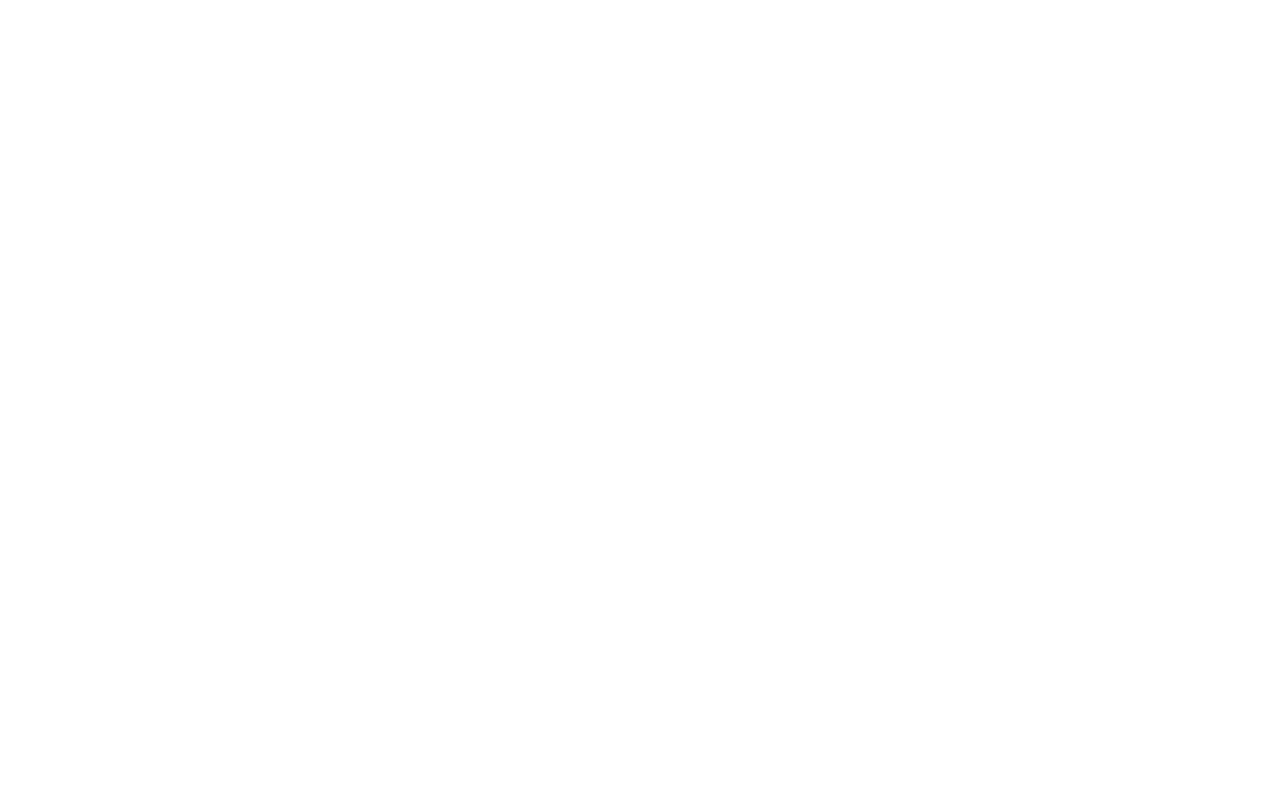
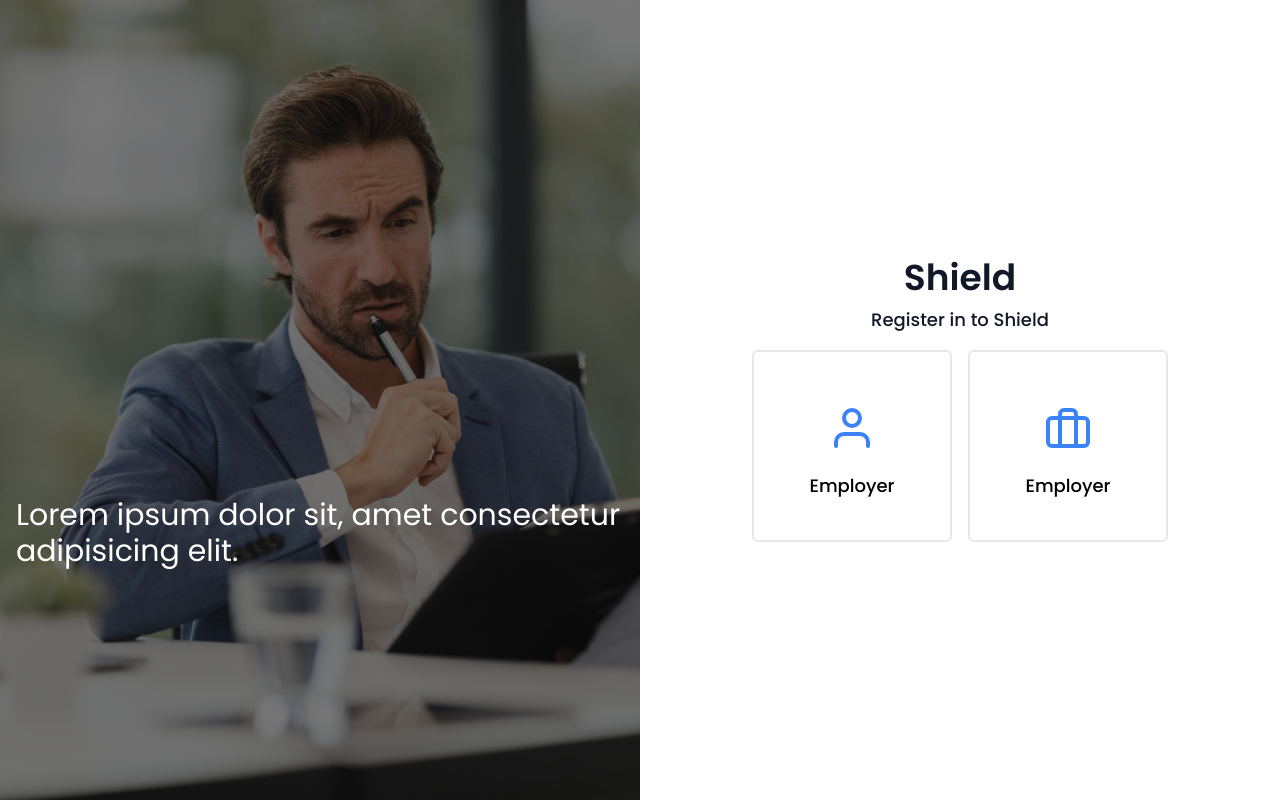
Before and after one commit to MedjadjiAbdelkadir/shield-job-application, a React (Vite) app: page /register in a window 1280 px wide. Before the commit this address had no page. Built offline with nearby package versions, Linux system fonts and the light colour scheme.

Commit message:
build reagister page

```diff
--- a/package.json
+++ b/package.json
@@ -12,6 +12,7 @@
     "react": "^18.2.0",
     "react-dom": "^18.2.0",
     "react-helmet-async": "^1.3.0",
+    "react-icons": "^4.4.0",
     "react-router-dom": "^6.3.0",
     "tailwindcss-classnames": "^3.0.6"
   },
--- a/src/assets/images/_index.js
+++ b/src/assets/images/_index.js
@@ -1 +1,2 @@
 export { default as headerImage } from './header.jpg'
+export { default as employerImage } from './employer.jpg'
--- a/src/pages/_index.js
+++ b/src/pages/_index.js
@@ -1,2 +1,3 @@
 export { default as Home } from './home/page'
 export { default as Login } from './login/page'
+export { default as Register } from './register/page'
--- a/src/pages/login/page.jsx
+++ b/src/pages/login/page.jsx
@@ -7,7 +7,7 @@
   return (
     <>
       <Head>
-        <title>Home | Shield</title>
+        <title>Login | Shield</title>
       </Head>
       <main>
         <LoginForm />
--- /dev/null
+++ b/src/pages/register/blocks/_index.js
@@ -0,0 +1 @@
+export { default as RegisterIntro } from './register-intro'
--- /dev/null
+++ b/src/pages/register/blocks/register-intro.jsx
@@ -0,0 +1,43 @@
+import React from 'react'
+
+import { Link } from 'react-router-dom'
+import { FiUser, FiBriefcase } from 'react-icons/fi'
+
+import { employerImage } from '@assets/images/_index'
+
+export default function RegisterIntro () {
+  return (
+    <section className="h-screen font-poppins">
+      <div className="flex flex-row justify-center items-center">
+        <div className="hidden lg:block lg:w-1/2 h-screen bg-cover bg-center relative" style={{ backgroundImage: `url(${employerImage})` }}>
+          <div className="bg-black bg-opacity-50 absolute top-0 left-0 w-full h-full"></div>
+          <div className="absolute top-2/3 transform -translate-y-1/2 left-0">
+            <p className="text-white text-3xl relative px-4">Lorem ipsum dolor sit, amet consectetur adipisicing elit.</p>
+          </div>
+        </div>
+        <div className="w-full lg:w-1/2 h-screen p-6 flex flex-col items-center justify-center">
+            <Link to="/" className="text-center block text-gray-900 font-semibold text-3xl md:text-3xl lg:text-4xl mb-2">Shield</Link>
+            <p className="text-gray-900 text-base lg:text-lg font-medium">Register in to Shield</p>
+            <div className="flex w-full px-4 md:px-10 lg:px-20 mt-4">
+              <Link to="/employer" className="w-1/2 px-2 group">
+                <div className="h-48 bg-white items-center flex flex-col justify-center rounded-md  group-hover:bg-blue-50 border-gray-200 group-hover:border-blue-500 border-solid border-2 duration-200 ease-linear">
+                  <div className="group-hover:bg-blue-500 p-3 rounded-md duration-200 ease-linear">
+                    <FiUser className="text-3xl md:text-4xl lg:text-5xl stroke-blue-500 group-hover:stroke-white duration-200 ease-linear"/>
+                  </div>
+                  <p className="group-hover:text-blue-600 duration-200 ease-linear font-medium text-base lg:text-lg mt-2">Employer</p>
+                </div>
+              </Link>
+              <Link to="/employer" className="w-1/2 px-2 group">
+                <div className="h-48 bg-white items-center flex flex-col justify-center rounded-md  group-hover:bg-blue-50 border-gray-200 group-hover:border-blue-500 border-solid border-2 duration-200 ease-linear">
+                  <div className="group-hover:bg-blue-500 p-3 rounded-md duration-200 ease-linear">
+                    <FiBriefcase className="text-3xl md:text-4xl lg:text-5xl stroke-blue-500 group-hover:stroke-white duration-200 ease-linear"/>
+                  </div>
+                  <p className="group-hover:text-blue-600 duration-200 ease-linear font-medium text-base lg:text-lg mt-2">Employer</p>
+                </div>
+              </Link>
+            </div>
+        </div>
+      </div>
+    </section>
+  )
+}
--- /dev/null
+++ b/src/pages/register/page.jsx
@@ -0,0 +1,17 @@
+import React from 'react'
+
+import Head from '@components/head'
+import { RegisterIntro } from './blocks/_index'
+
+export default function Register () {
+  return (
+    <>
+      <Head>
+        <title>Register | Shield</title>
+      </Head>
+      <main>
+        <RegisterIntro />
+      </main>
+    </>
+  )
+}
```
Also changed, not shown: src/navigation/routes.jsx (+6 -2 lines), src/assets/images/employer.jpg (added), 1 other file (tests, documents, lock files or other folders).
